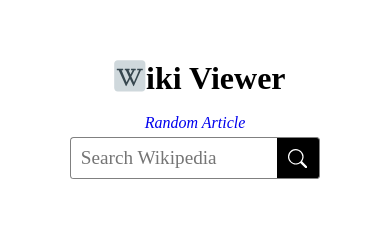
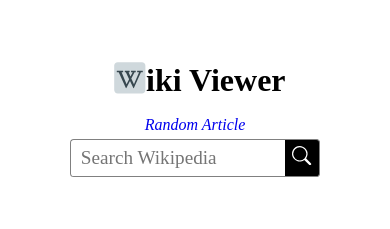
Before and after one commit to cyoung-sudo/fcc-wiki-viewer-app, a React (Create React App) app in the folder client/: page / in a window 390 px wide. Shown: the part 301-530 px from the top of the page. Built offline with nearby package versions, Linux system fonts and the light colour scheme.

Commit message:
fix search button for mobile

```diff
--- a/client/src/components/wikiViewer/searchbar/Searchbar.css
+++ b/client/src/components/wikiViewer/searchbar/Searchbar.css
@@ -25,21 +25,16 @@
   border: 0.1em solid gray;
   border-right: none;
   border-radius: 0.2em 0 0 0.2em;
-  box-sizing: content-box;
   outline: none;
 }
 
 #search-submit {
-  display: flex;
-  justify-content: center;
-  align-items: center;
   height: 2em;
   width: 2em;
   font-size: 1.2em;
   border: 0.1em solid gray;
   border-radius: 0 0.2em 0.2em 0;
   border-left: none;
-  box-sizing: content-box;
   background-color: black;
   color: white;
 }
```
